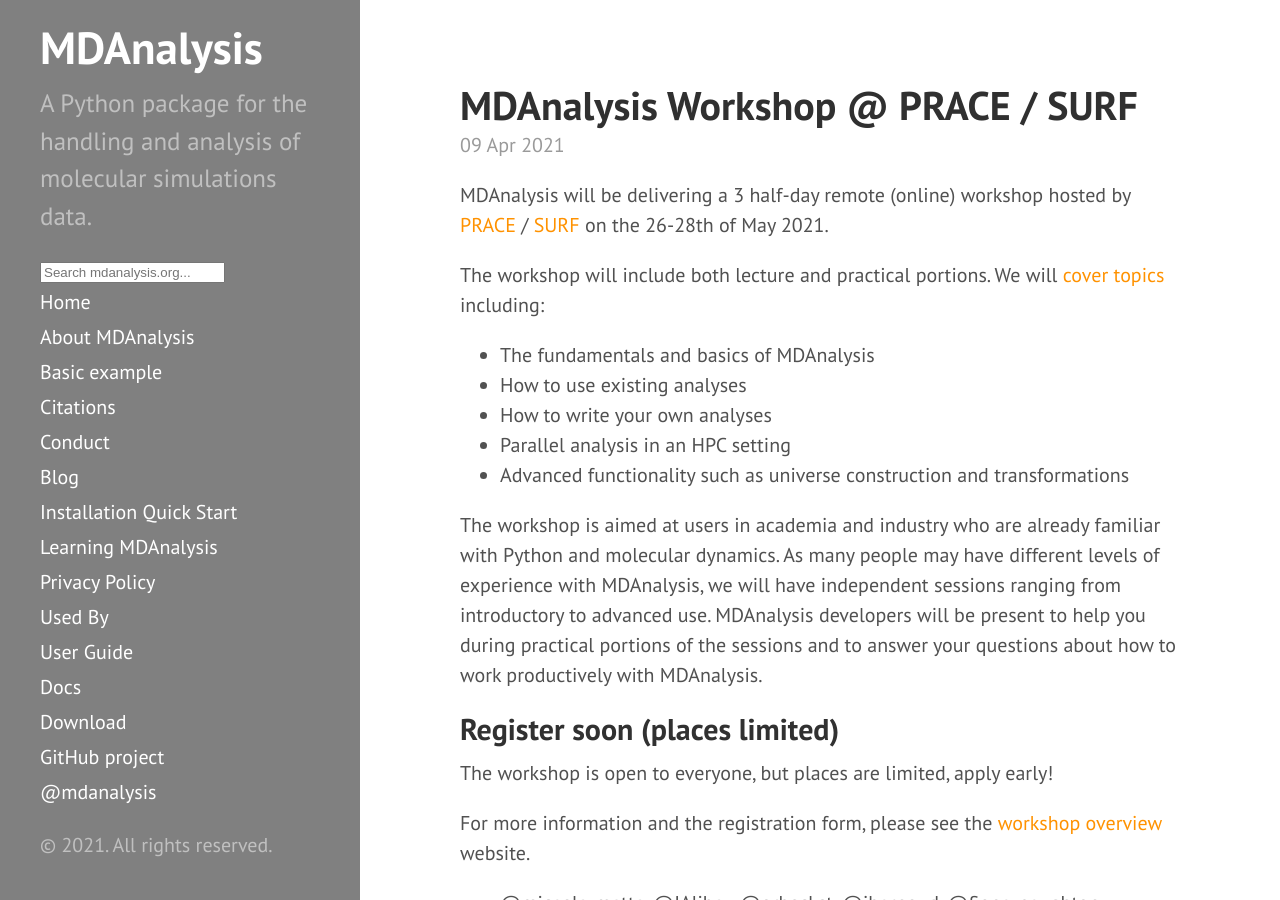
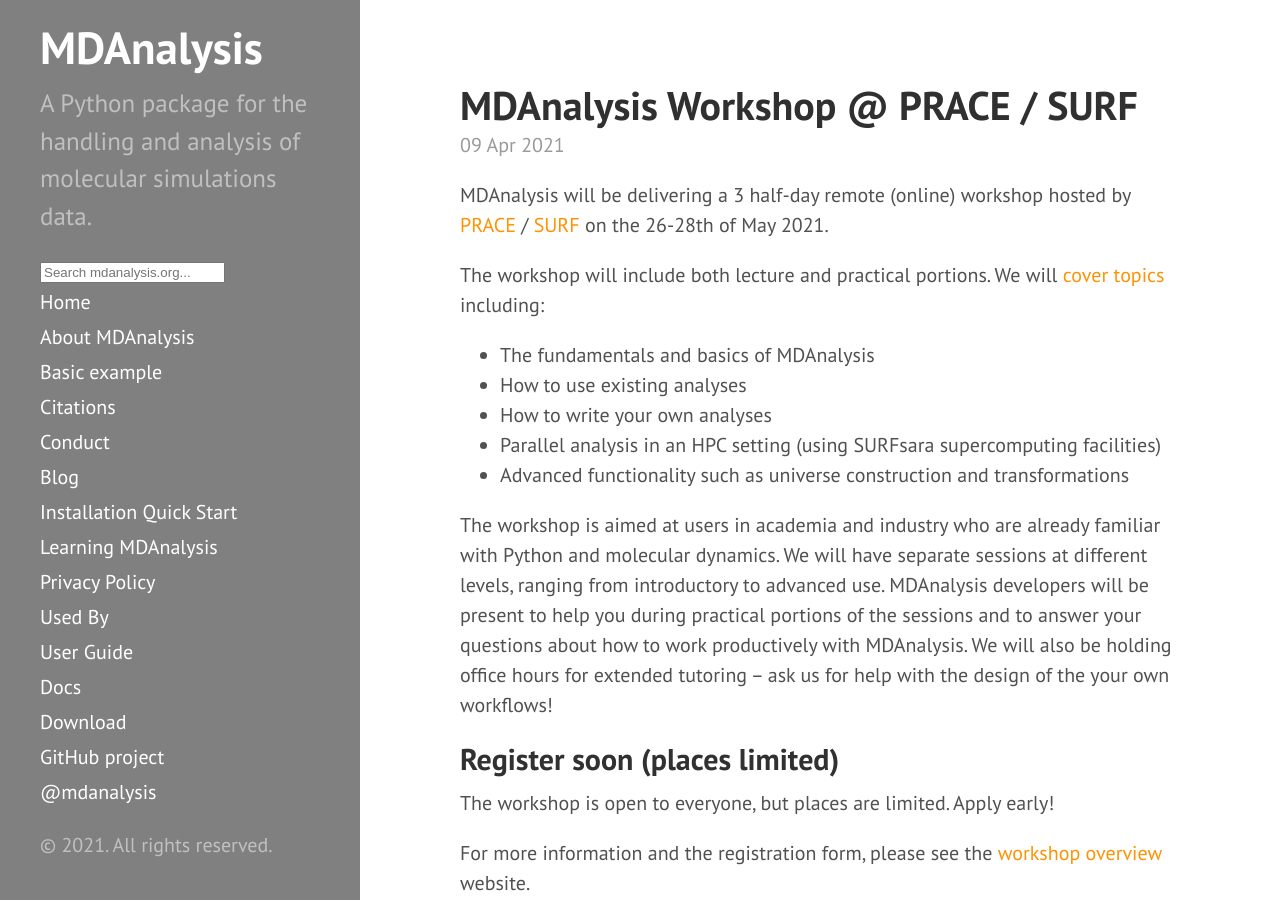
Before and after one commit to MDAnalysis/MDAnalysis.github.io, a Jekyll site: the page built from _posts/2021-04-09-prace-workshop.md, in a window 1280 px wide and 900 px high. Built offline with Jekyll 4.4.1, drawn with Linux system fonts in a browser that asks for light colours; comment, search, counter and statistics services are not loaded.

Commit message:
add manel's suggestion

```diff
--- a/_posts/2021-04-09-prace-workshop.md
+++ b/_posts/2021-04-09-prace-workshop.md
@@ -10,16 +10,19 @@ The workshop will include both lecture and practical portions. We will [cover to
 * The fundamentals and basics of MDAnalysis
 * How to use existing analyses
 * How to write your own analyses
-* Parallel analysis in an HPC setting
+* Parallel analysis in an HPC setting (using SURFsara supercomputing facilities)
 * Advanced functionality such as universe construction and transformations
 
 The workshop is aimed at users in academia and industry who are already familiar with Python and molecular dynamics.
-As many people may have different levels of experience with MDAnalysis, we will have independent sessions ranging from introductory to advanced use.
+We will have separate sessions at different levels, ranging from introductory to
+advanced use.
 MDAnalysis developers will be present to help you during practical portions of the sessions and to answer your questions about how to work productively with MDAnalysis.
+We will also be holding office hours for extended tutoring -- ask us for help with
+the design of the your own workflows!
 
 ## Register soon (places limited)
 
-The workshop is open to everyone, but places are limited, apply early!
+The workshop is open to everyone, but places are limited. Apply early!
 
 For more information and the registration form, please see the [workshop overview](https://events.prace-ri.eu/event/1201/overview) website.
 
```
